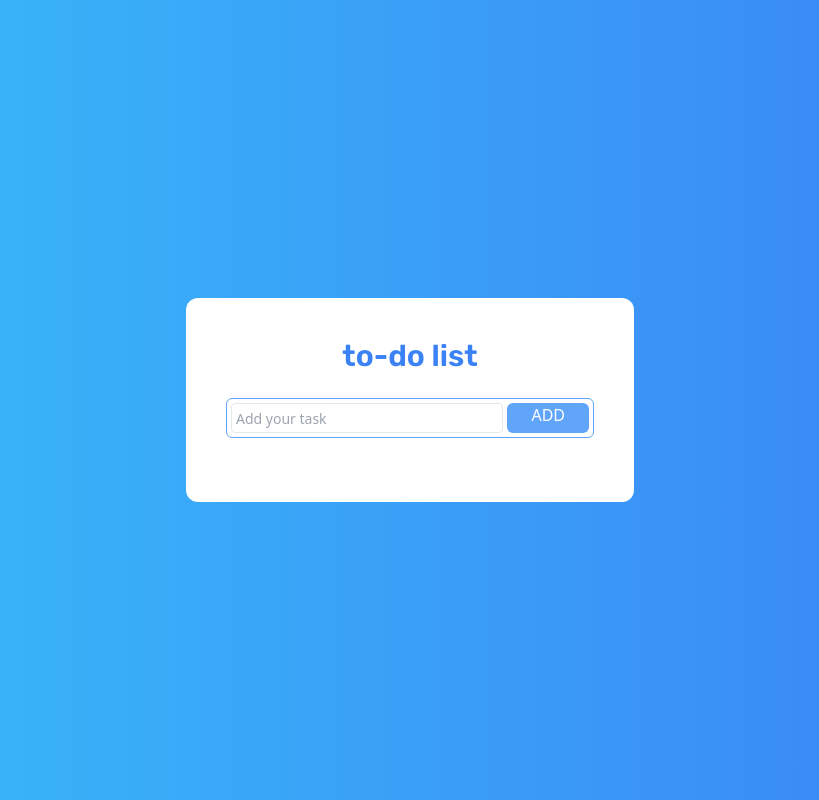
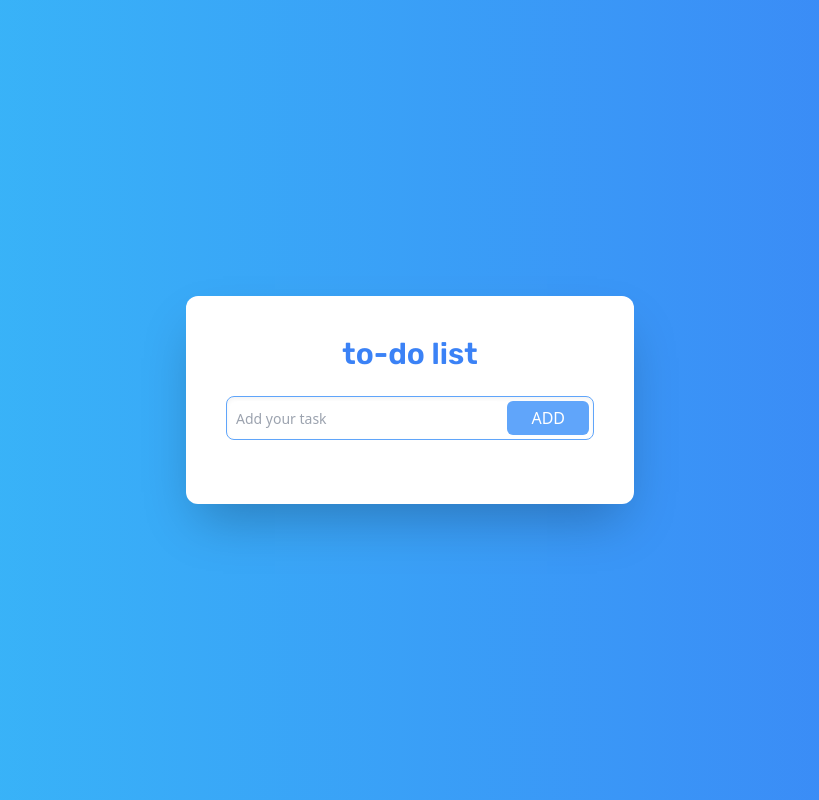
Before and after one commit to Mukhtarrahimi/React_todolist, a React (Vite) app: page / in a window 1280 px wide. Shown: the whole page, without its empty margins (230-1049 px from the left). Built offline with nearby package versions, Linux system fonts and the light colour scheme.

Commit message:
style update

```diff
--- a/src/components/Todo.jsx
+++ b/src/components/Todo.jsx
@@ -38,7 +38,7 @@ const Todo = () => {
     localStorage.setItem("todos", JSON.stringify(todoList));
   }, [todoList]);
   return (
-    <div className="bg-white place-self-center  w-11/12 max-w-md flex flex-col p-10 rounded-xl">
+    <div className="bg-white shadow-2xl place-self-center  w-11/12 max-w-md flex flex-col p-10 rounded-xl">
       {/*-------------- title  -------------*/}
       <div>
         <h1 className="text-center font-semibold text-blue-500 text-3xl font-Rubik">
@@ -46,7 +46,7 @@ const Todo = () => {
         </h1>
         {/*----------------- input box  -----------*/}
         <div
-          className="input bg-white border border-blue-400 flex gap-1 items-center justify-between w-full h-10 rounded-md p-1 mt-6 shadow-inner;
+          className="input bg-white border border-blue-400 flex gap-1 items-center justify-between w-full h-11 rounded-lg p-1 mt-6 shadow-inner shadow-2xl;
 
 "
         >
@@ -54,13 +54,13 @@ const Todo = () => {
             ref={inputRef}
             id="input"
             type="text"
-            className="h-full ps-1 text-sm w-full border focus:border-blue-200 rounded outline-none bg-transparent"
+            className="h-full ps-1 text-sm w-full border border-white focus:border-blue-200 rounded-md outline-none bg-transparent"
             placeholder="Add your task"
           />
           <label
             onClick={addTask}
             htmlFor="input"
-            className="bg-blue-400 cursor-pointer hover:bg-blue-500 duration-300 px-6 rounded-md h-full text-center text-white"
+            className="bg-blue-400 cursor-pointer flex items-center justify-center hover:bg-blue-500 duration-300 px-6 rounded-md h-full text-center text-white"
           >
             ADD
           </label>
--- a/src/components/Todoitems.jsx
+++ b/src/components/Todoitems.jsx
@@ -8,7 +8,7 @@ const Todoitems = ({ text, id, isComplate, deleteTask , toggle}) => {
     <div className="flex items-center justify-between">
       <div onClick={() => toggle(id)} className="flex items-center gap-4 cursor-pointer">
         <img src={isComplate ? tick : not_tick} className="w-6" alt="" />
-        <p className={`font-Rubik ${isComplate ? 'line-through': ''}`}>{text}</p>
+        <p className={`font-Rubik  decoration-gray-500 ${isComplate ? 'line-through text-gray-500': ''}`}>{text}</p>
       </div>
       <img
         src={delete_icon}
```
